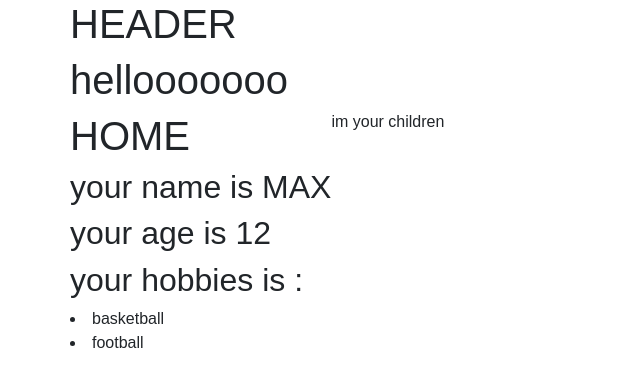
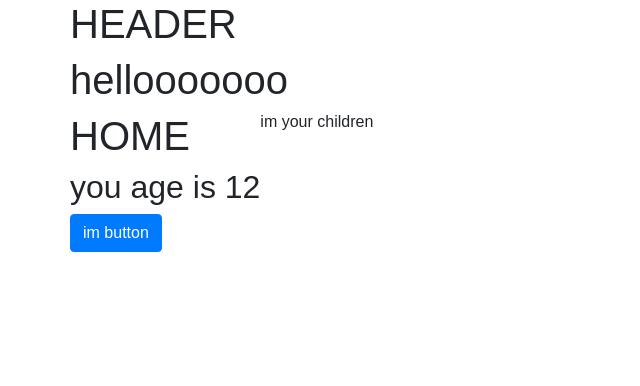
Before and after one commit to HenzoRobin/dailyPractive, a React (Create React App) app in the folder hello/: page / in a window 1280 px wide. Shown: the top 386 px of the page, without its empty margins (0-640 px from the left). Built offline with nearby package versions, Linux system fonts and the light colour scheme.

Commit message:
try event

```diff
--- a/hello/src/components/home.js
+++ b/hello/src/components/home.js
@@ -2,6 +2,16 @@ import React, { Component } from 'react';
 import PropTypes from 'prop-types';
 
 class Home extends Component {
+  constructor(props){
+    super(props);
+    this.age = this.props.age;
+  }
+
+  onMakeOlder (){
+    this.age += 3;
+    console.log(this)
+  }
+
   render() {
     console.log(this.props)
     return (
@@ -9,10 +19,8 @@ class Home extends Component {
         <div className="row">
           <div className="col-xs-1 col-xs-offset-11">
             <h1>HOME</h1>
-            <h2>your name is {this.props.name}</h2>
-            <h2>your age is {this.props.age}</h2>
-            <h2>your hobbies is :</h2>
-            {this.props.user.hobbies.map( (hobby,idx) => <li key={idx}> {hobby} </li> ) }
+            <h2>you age is {this.age}</h2>
+            <button onClick={this.onMakeOlder.bind(this)} className="btn btn-primary">im button</button>
           </div>
           <h6>{this.props.children}</h6>
         </div>
```
